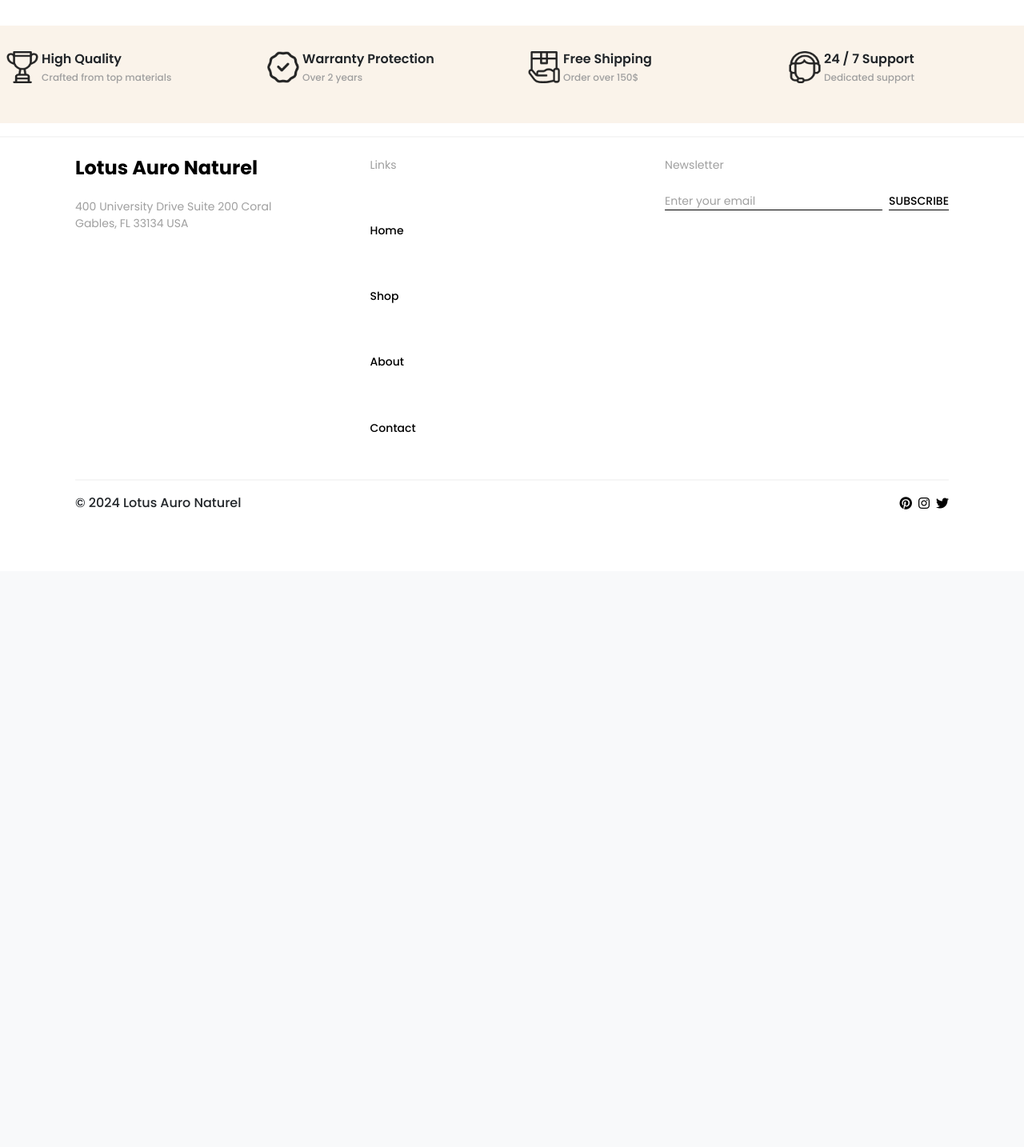
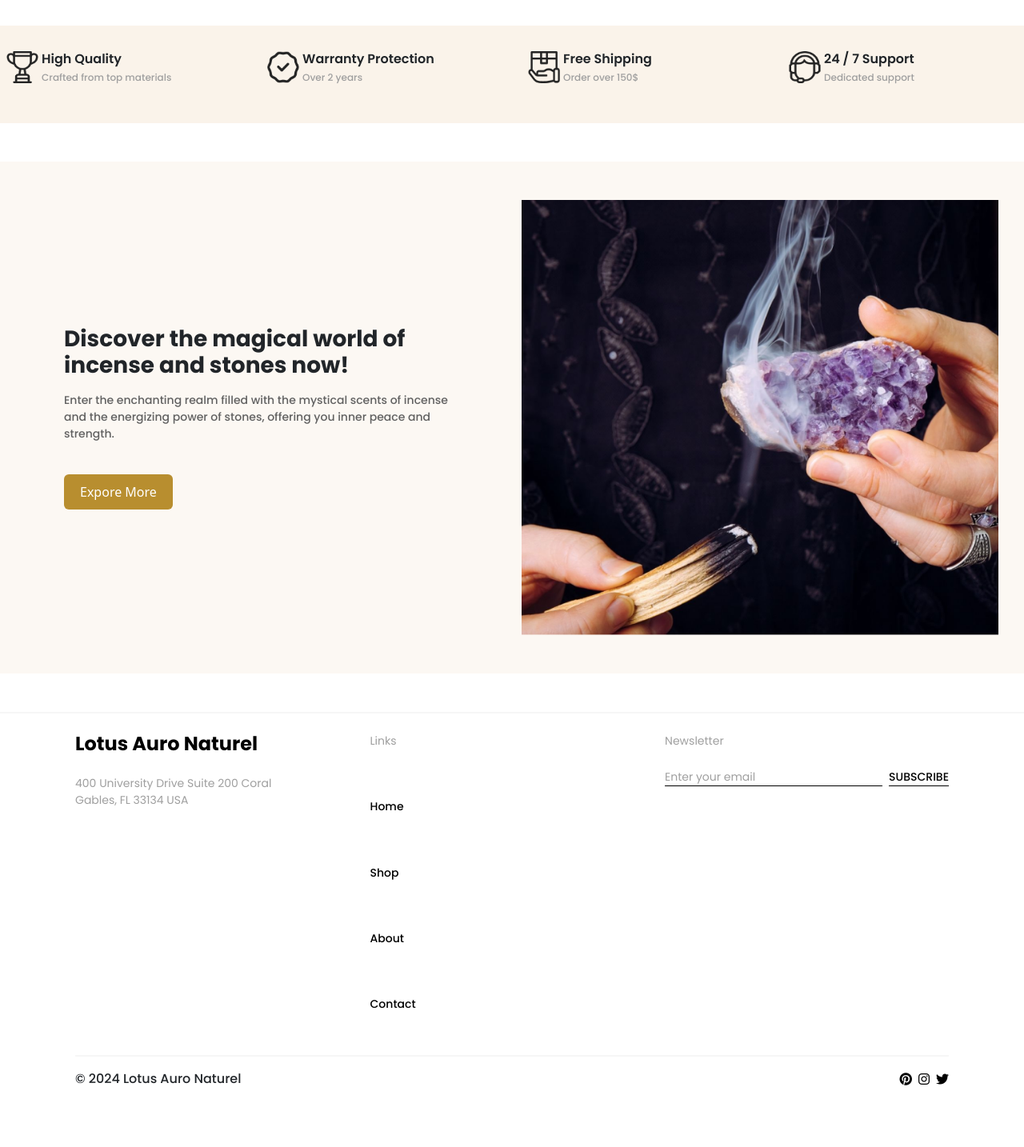
Before and after one commit to mervecoskunn/lotus-project, a Django app: page / in a window 1280 px wide. Shown: the part 1275-2709 px from the top of the page at 80% size. Before the commit the page ends 1912 px from the top, so only its background shows below. Run offline with Django 5.2, Linux system fonts and the light colour scheme; some libraries are stand-ins or nearby versions.

Commit message:
explore-row.html for home.html

```diff
--- a/lotus/lotus/static/lotus/css/home.css
+++ b/lotus/lotus/static/lotus/css/home.css
@@ -74,6 +74,21 @@
   margin-top: 4px;
 }
 
+/* explore-row styling */
+.explore-row {
+  background-color: #fcf8f3;
+  padding: 3rem 2rem;
+}
+
+.explore-row h2 {
+  font-size: 28px;
+}
+
+.explore-row p {
+  color: #616161 !important;
+  font-size: 14px;
+}
+
 /* Slider  */
 .cards-wrapper {
   display: flex;
--- a/lotus/lotus/templates/lotus/home.html
+++ b/lotus/lotus/templates/lotus/home.html
@@ -20,5 +20,9 @@
         <section class="mt-5">
             {% include "lotus/includes/badge-row.html" %}
         </section>
+
+        <section class="my-5">
+            {% include "lotus/includes/explore-row.html" %}
+        </section>
     </main>
 {% endblock lotus_content %}
--- /dev/null
+++ b/lotus/lotus/templates/lotus/includes/explore-row.html
@@ -0,0 +1,20 @@
+{% load static %}
+<div class="container-fluid explore-row">
+    <div class="row align-items-center">
+        <div class="col">
+            <div class="p-5">
+                <h2 class="poppins-700 mb-3">Discover the magical world of incense and stones now!</h2>
+                <p class="poppins-500">
+                    Enter the enchanting realm filled with the mystical scents of incense and the energizing power of stones, offering you inner peace and strength.
+                </p>
+                <a href="#" class="btn btn-primary mt-4 lotus-btn-primary">Expore More</a>
+            </div>
+        </div>
+        <div class="col">
+            <img src="{% static 'lotus/images/explore-img.png' %}"
+                 alt="Smoke and rock"
+                 width="100%"
+                 height="auto">
+        </div>
+    </div>
+</div>
```
Also changed, not shown: lotus/lotus/static/lotus/images/explore-img.png (added).
